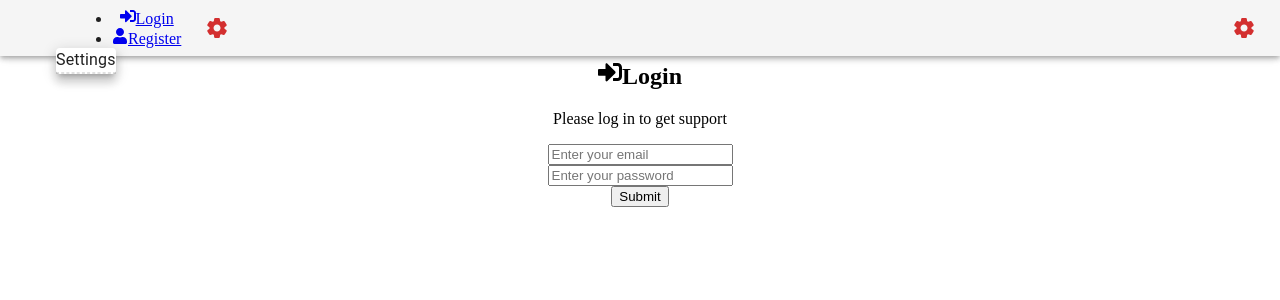
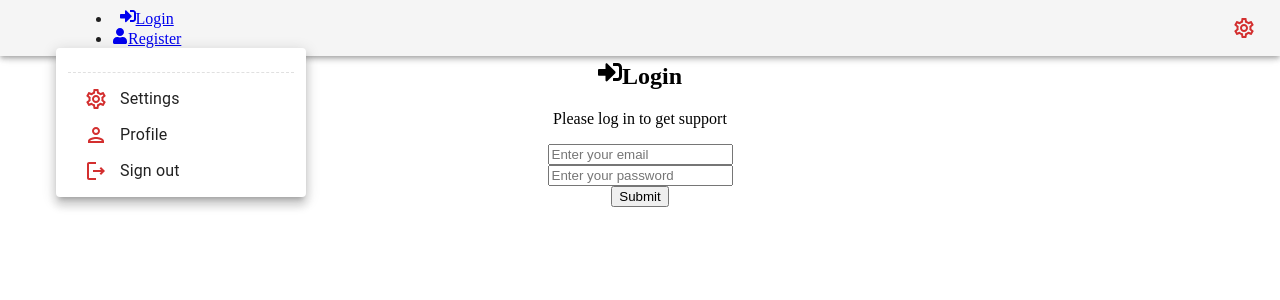
Before and after one commit to rusmarch/pomodoro-timer-frontend, a React (Vite) app: page /login in a window 1280 px wide. Both pictures are taken after a click on the button 36 px from the left and 28 px from the top of the page. Shown: the top 300 px of the page. Built offline with nearby package versions, Linux system fonts and the light colour scheme.

Commit message:
modified account popover

```diff
--- a/src/components/Header.tsx
+++ b/src/components/Header.tsx
@@ -4,11 +4,7 @@ import AppBar from '@mui/material/AppBar';
 import { Link, useNavigate } from 'react-router-dom';
 import { FaSignInAlt, FaSignOutAlt, FaUser } from 'react-icons/fa';
 import { useAppSelector, useAppDispatch } from '../hooks/redux-hooks';
-import {
-   logout,
-   reset,
-   selectUser
-} from '../features/auth/authSlice';
+import { logout, reset, selectUser } from '../features/auth/authSlice';
 import { AccountPopover } from './account-popover';
 import { SettingsPopover } from './settings-popover';
 
@@ -23,7 +19,6 @@ export const Header = () => {
       dispatch(reset());
       navigate('/');
    }
-
 
    return (
       <AppBar
@@ -41,9 +36,7 @@ export const Header = () => {
             >
                <div>
                   {/* <Link to='/'>Pomodoro App</Link> */}
-
                   <AccountPopover />
-
                </div>
                <ul>
                   {user ? (
@@ -72,7 +65,6 @@ export const Header = () => {
 
                </ul>
 
-               <SettingsPopover />
             </Stack>
 
             <Stack
--- a/src/components/account-popover.tsx
+++ b/src/components/account-popover.tsx
@@ -1,32 +1,36 @@
-// import Avatar from '@mui/material/Avatar';
-// import Box from '@mui/material/Box';
+import Stack from '@mui/material/Stack';
+import Box from '@mui/material/Box';
 import Divider from '@mui/material/Divider';
 import IconButton from '@mui/material/IconButton';
-// import MenuItem from '@mui/material/MenuItem';
-// import Stack from '@mui/material/Stack';
-// import { alpha } from '@mui/material/styles';
+import MenuItem from '@mui/material/MenuItem';
 import Typography from '@mui/material/Typography';
+import { ListItemIcon, MenuList } from '@mui/material';
+import SettingsOutlinedIcon from '@mui/icons-material/SettingsOutlined';
+import PersonOutlinedIcon from '@mui/icons-material/PersonOutlined';
+import LogoutOutlinedIcon from '@mui/icons-material/LogoutOutlined';
 
-// import { useAuthContext } from 'src/auth/hooks';
-
-// import { varHover } from 'src/components/animate';
+import { usePopover } from '../hooks/use-popover';
+import { useAppSelector, useAppDispatch } from '../hooks/redux-hooks';
+import { useNavigate } from 'react-router-dom';
+import { selectUser, logout, reset } from '../features/auth/authSlice';
 
 import { InitialsAvatar } from './initials-avatar';
-import { usePopover } from '../hooks/use-popover';
-import Popover from '@mui/material/Popover';
-import { useAppSelector } from '../hooks/redux-hooks';
-import { selectUser } from '../features/auth/authSlice';
-
-// import { useSnackbar } from 'src/components/snackbar';
-// import { useRouter } from 'src/routes/hooks';
-// import { paths } from 'src/routes/paths';
+import { CustomPopover } from './custom-popover/custom-popover';
 
 // ----------------------------------------------------------------------
 
 export const AccountPopover = () => {
 
   const user = useAppSelector(selectUser);
+  const dispatch = useAppDispatch();
+  const navigate = useNavigate();
   const popover = usePopover();
+
+    const onLogout = (): void => {
+    dispatch(logout());
+    dispatch(reset());
+    navigate('/');
+  }
 
   return (
     <>
@@ -40,8 +44,8 @@ export const AccountPopover = () => {
         {user && <InitialsAvatar title={user.name} />}
       </IconButton>
 
-      <Popover
-        open={!!popover.open}
+      <CustomPopover
+        open={popover.open}
         onClose={popover.onClose}
         anchorEl={popover.open}
         anchorOrigin={{
@@ -51,35 +55,47 @@ export const AccountPopover = () => {
         slotProps={{
           paper: {
             sx: {
-              width: 'auto',
+              width: 250,
               overflow: 'inherit',
             },
           },
         }}
       >
-        {/* <Box sx={{ p: 2, pb: 1.5 }}>
-          <Typography variant="subtitle2" noWrap>
-            {user?.avatar?.title || 'No Name'}
-          </Typography>
 
-          <Typography variant="body2" sx={{ color: 'text.secondary' }} noWrap>
-            {user?.username}
-          </Typography>
-        </Box> */}
-        <Typography>Settings</Typography>
+        <Stack sx={{ px: 1.5 }} >
+          <Box sx={{ px: 2, py: 1.5 }}>
+            <Typography variant="subtitle1" noWrap>
+              {user?.name}
+            </Typography>
+            <Typography variant="body2" sx={{ color: 'text.secondary' }} noWrap>
+              {user?.email}
+            </Typography>
+          </Box>
+          <Divider sx={{ borderStyle: 'dashed' }} />
 
-        <Divider sx={{ borderStyle: 'dashed' }} />
+          <MenuList>
+            <MenuItem /* component={RouterLink} href={paths.dashboard.settings} onClick={onClose} */ >
+              <ListItemIcon>
+                <SettingsOutlinedIcon color='error' />
+              </ListItemIcon>
+              Settings
+            </MenuItem>
+            <MenuItem /* component={RouterLink} href={paths.dashboard.account} onClick={onClose} */ >
+              <ListItemIcon>
+                <PersonOutlinedIcon color='error' />
+              </ListItemIcon>
+              Profile
+            </MenuItem>
+            <MenuItem onClick={onLogout}>
+              <ListItemIcon>
+                <LogoutOutlinedIcon color='error' />
+              </ListItemIcon>
+              Sign out
+            </MenuItem>
+          </MenuList>
 
-
-        <Divider sx={{ borderStyle: 'dashed' }} />
-
-        {/* <MenuItem
-          onClick={handleLogout}
-          sx={{ m: 1, fontWeight: 'fontWeightBold', color: 'error.main' }}
-        >
-          Logout
-        </MenuItem> */}
-      </Popover>
+        </Stack>
+      </CustomPopover>
     </>
   );
 }
--- a/src/components/settings-popover.tsx
+++ b/src/components/settings-popover.tsx
@@ -1,16 +1,13 @@
-// import Avatar from '@mui/material/Avatar';
-
+import Stack from '@mui/material/Stack';
 import Box from '@mui/material/Box';
 import Divider from '@mui/material/Divider';
 import IconButton from '@mui/material/IconButton';
-import Stack from '@mui/material/Stack';
 import Typography from '@mui/material/Typography';
 
-import SettingsRoundedIcon from '@mui/icons-material/SettingsRounded';
+import SettingsOutlinedIcon from '@mui/icons-material/SettingsOutlined';
 import AddCircleOutlineIcon from '@mui/icons-material/AddCircleOutline';
 import RemoveCircleOutlineIcon from '@mui/icons-material/RemoveCircleOutline';
 
-//redux
 import { useAppSelector, useAppDispatch } from '../hooks/redux-hooks';
 import {
   selectSettings,
@@ -18,16 +15,10 @@ import {
   selectIsWorking,
   selectIsPaused,
 } from '../features/timer/timerSlice';
-// import { varHover } from 'src/components/animate';
 
-// import { useTimeDisplay } from '../hooks/use-time-display';
 import { usePopover } from '../hooks/use-popover';
 import { TimerSettings } from '../types/timer';
 import { CustomPopover } from './custom-popover/custom-popover';
-
-// import { useSnackbar } from 'src/components/snackbar';
-// import { useRouter } from 'src/routes/hooks';
-// import { paths } from 'src/routes/paths';
 
 // ----------------------------------------------------------------------
 
@@ -37,13 +28,9 @@ export const SettingsPopover = () => {
   const isWorking = useAppSelector(selectIsWorking);
   const isPaused = useAppSelector(selectIsPaused);
   const dispatch = useAppDispatch();
+  const popover = usePopover();
 
   const settingsDisabled = isWorking || isPaused;
-  // const { popoverTime } = useTimeDisplay();
-  // const router = useRouter();
-  // const { user } = useMockedUser();
-  // const { logout } = useAuthContext();
-  // const { enqueueSnackbar } = useSnackbar();
 
   const settingsList = [
     {
@@ -73,7 +60,6 @@ export const SettingsPopover = () => {
     localStorage.setItem('timerSettings', JSON.stringify(updatedSettings));
   };
 
-  const popover = usePopover();
 
   return (
     <>
@@ -84,8 +70,7 @@ export const SettingsPopover = () => {
           height: 40,
         }}
       >
-        <SettingsRoundedIcon color='error' />
-
+        <SettingsOutlinedIcon color='error' />
       </IconButton>
 
       <CustomPopover
```
